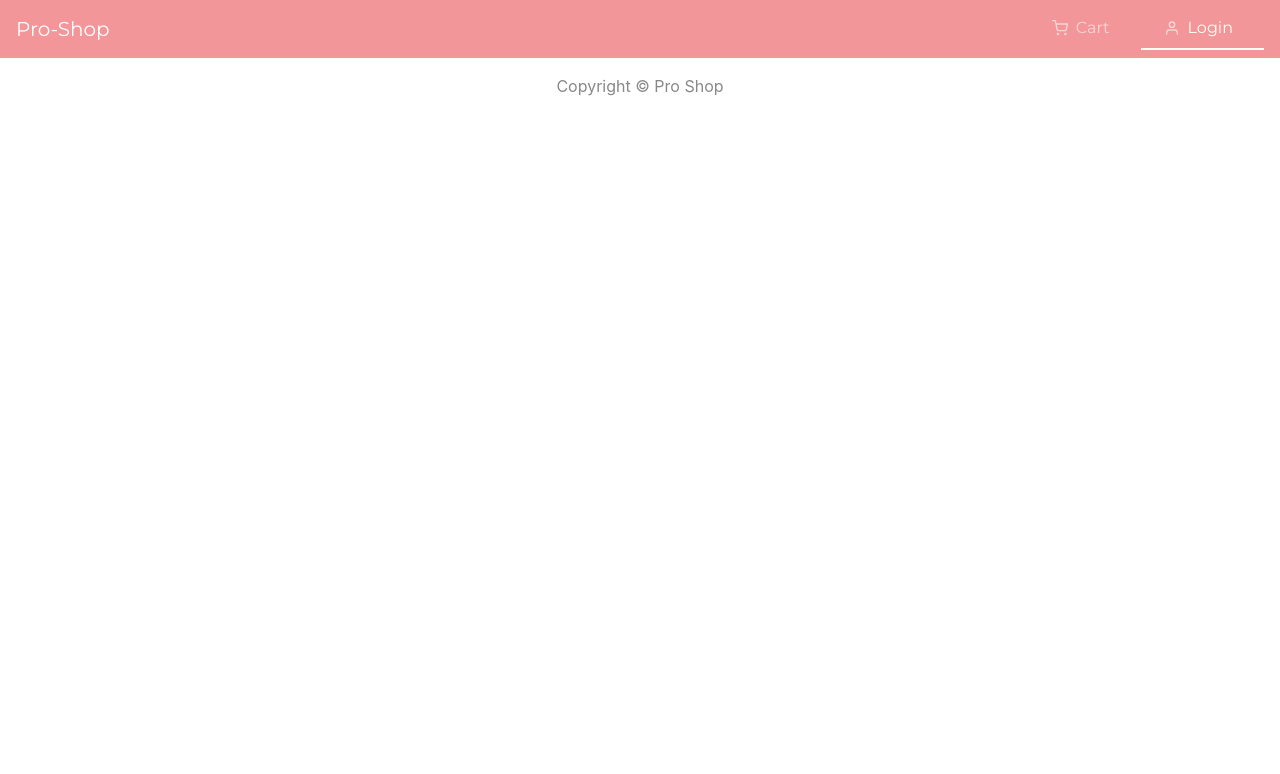
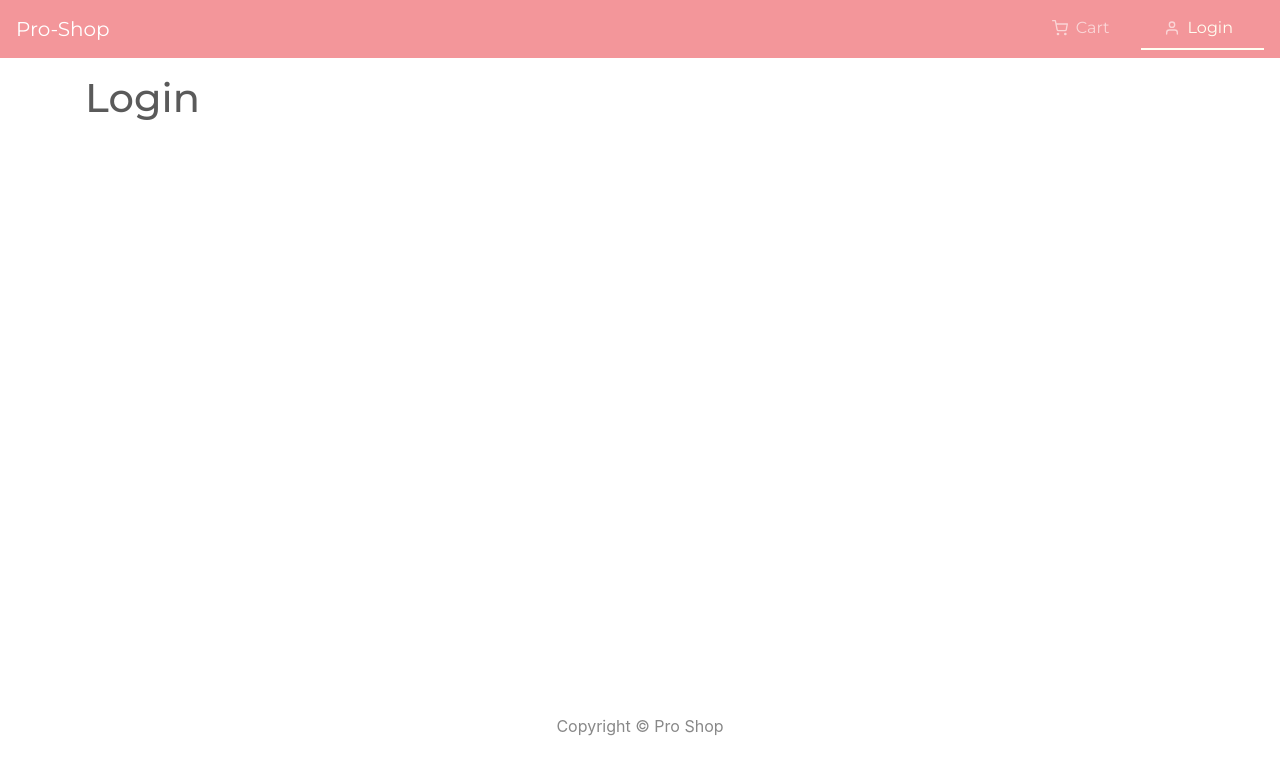
Before and after one commit to patrick-duque/Next-TS-Shop, a Next.js app: page /login in a window 1280 px wide. Shown: the top 774 px of the page. Built offline with nearby package versions, Linux system fonts and the light colour scheme; a web font is replaced by a local one.

Commit message:
added Main component

```diff
--- /dev/null
+++ b/components/Main.tsx
@@ -0,0 +1,15 @@
+import { Container } from 'react-bootstrap';
+
+interface Props {
+  children: JSX.Element;
+}
+
+const Main: React.FC<Props> = ({ children }) => {
+  return (
+    <main className='py-3'>
+      <Container>{children}</Container>
+    </main>
+  );
+};
+
+export default Main;
--- a/pages/cart/index.tsx
+++ b/pages/cart/index.tsx
@@ -1,6 +1,7 @@
 import Head from '../../components/Head';
 import Header from '../../components/Header';
 import Footer from '../../components/Footer';
+import Main from '../../components/Main';
 
 interface Props {}
 
@@ -9,6 +10,9 @@ const Cart: React.FC<Props> = () => {
     <div>
       <Head title='Cart' />
       <Header />
+      <Main>
+        <h1>Cart</h1>
+      </Main>
       <Footer />
     </div>
   );
--- a/pages/login/index.tsx
+++ b/pages/login/index.tsx
@@ -1,6 +1,7 @@
 import Head from '../../components/Head';
 import Header from '../../components/Header';
 import Footer from '../../components/Footer';
+import Main from '../../components/Main';
 
 interface Props {}
 
@@ -9,6 +10,9 @@ const Login: React.FC<Props> = () => {
     <div>
       <Head title='Login' />
       <Header />
+      <Main>
+        <h1>Login</h1>
+      </Main>
       <Footer />
     </div>
   );
```
Also changed, not shown: pages/index.tsx (+4 -5 lines).
